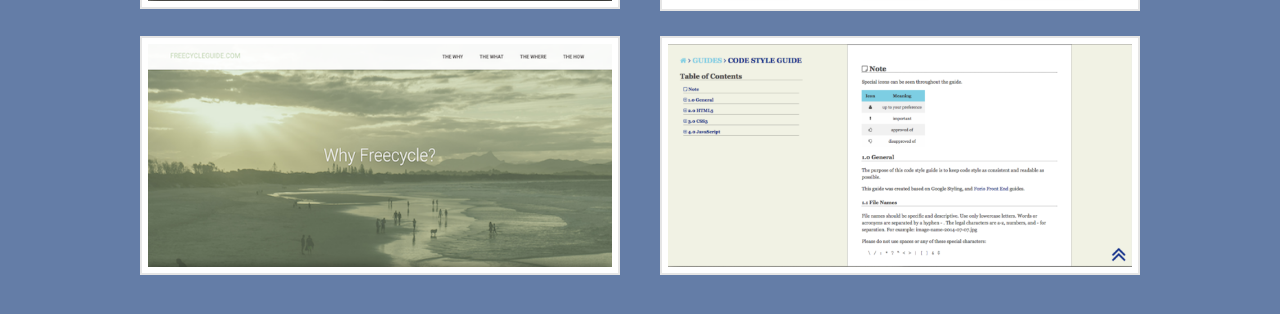
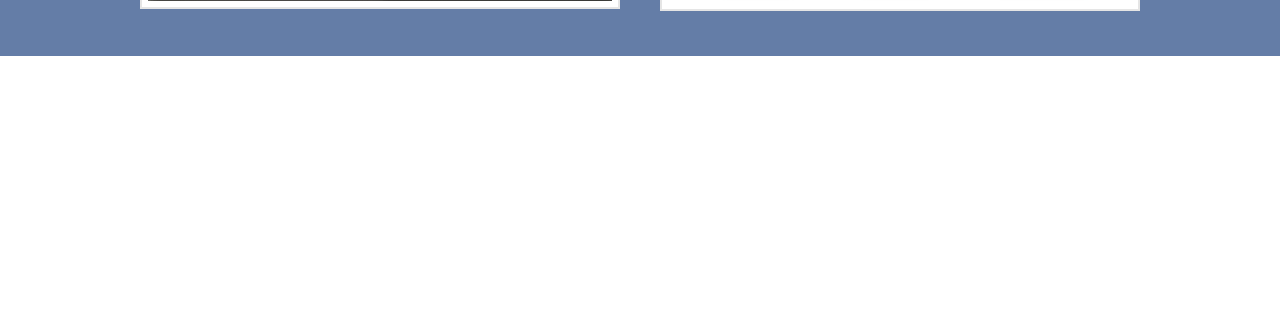
Before and after one commit to kristietamato/kristietamato.github.io, a plain HTML site: page index.html in a window 1280 px wide. Shown: the part 1582-1896 px from the top of the page. After the commit the page ends 1638 px from the top, so only its background shows below. Drawn offline with nearby package versions, Linux system fonts and the light colour scheme.

Commit message:
Update links

```diff
--- a/index.html
+++ b/index.html
@@ -157,7 +157,7 @@
               <div class="x-column x-sm x-1-2 pn">
                 <article class="x-portfolio">
                   <div class="entry-featured">
-                    <a href="web-app-gout-tracker/">
+                    <a href="web-app-gout-tracker/app">
                       <img src="images/gout-tracker.png">
                     </a>
                     <div class="entry-cover">
@@ -169,7 +169,7 @@
                         <span>A Webapp created with AngularJS and Firebase (dynamic NoSQL database) for users with gouty arthritis
                           to track and analyze their gout attacks.</span>
                         <span>
-                          <a href="web-app-gout-tracker/">View Project</a>
+                          <a href="web-app-gout-tracker/app">View Project</a>
                           <span>
                             <a href="https://github.com/kristietamato/gout-tracker">GitHub</a>
                       </div>
@@ -182,7 +182,7 @@
               <div class="x-column x-sm x-1-2 pn">
                 <article class="x-portfolio">
                   <div class="entry-featured">
-                    <a href="http://vibrantvegetables.tamato.org/">
+                    <a href="web-app-vegetable-search/">
                       <img src="images/vibrant-vegetables.jpg">
                     </a>
                     <div class="entry-cover">
@@ -193,7 +193,7 @@
                         </h2>
                         <span>A vegetable search single application page created with AngularJS using JSON for data storage.</span>
                         <span>
-                          <a href="https://kristietamato.github.io/web-app-vegetable-search/">View Project</a>
+                          <a href="web-app-vegetable-search/">View Project</a>
                           <a href="https://github.com/kristietamato/vegetable-search">GitHub</a>
                         </span>
                       </div>
@@ -223,50 +223,6 @@
                 </article>
               </div>
             </div>
-            <div class="x-container max width pn">
-              <div class="x-column x-sm x-1-2 pn">
-                <article class="x-portfolio">
-                  <div class="entry-featured">
-                    <a href="http://kristie.gleske.net/portfolio-item/freecycle-guide/">
-                      <img src="images/freecycle.jpg">
-                    </a>
-                    <div class="entry-cover">
-                      <div class="entry-cover-content">
-                        <span>08.06.15</span>
-                        <h2 class="entry-title">
-                          Freecycle Guide
-                        </h2>
-                        <span>A reponsive site with smooth scrolling feature for freecyclers.</span>
-                        <span>
-                          <a href="http://freecycle.tamato.org/">View Project</a>
-                      </div>
-                    </div>
-                  </div>
-                </article>
-              </div>
-              <div class="x-column x-sm x-1-2 pn">
-                <article class="x-portfolio">
-                  <div class="entry-featured">
-                    <a href="http://codestyleguide.tamato.org/">
-                      <img src="images/code-guide.jpg">
-                    </a>
-                    <div class="entry-cover">
-                      <div class="entry-cover-content">
-                        <span>09.22.15</span>
-                        <h2 class="entry-title">
-                          Code Styling Guide
-                        </h2>
-                        <span>Best practices for writing HTML, CSS, and JavaScript.</span>
-                        <span>
-                          <a href="http://codestyleguide.tamato.org/">View Project</a>
-                          <a href="https://github.com/kristietamato/guides">GitHub</a>
-                        </span>
-                      </div>
-                    </div>
-                  </div>
-                </article>
-              </div>
-            </div>
           </div>
         </div>
       </article>
```
